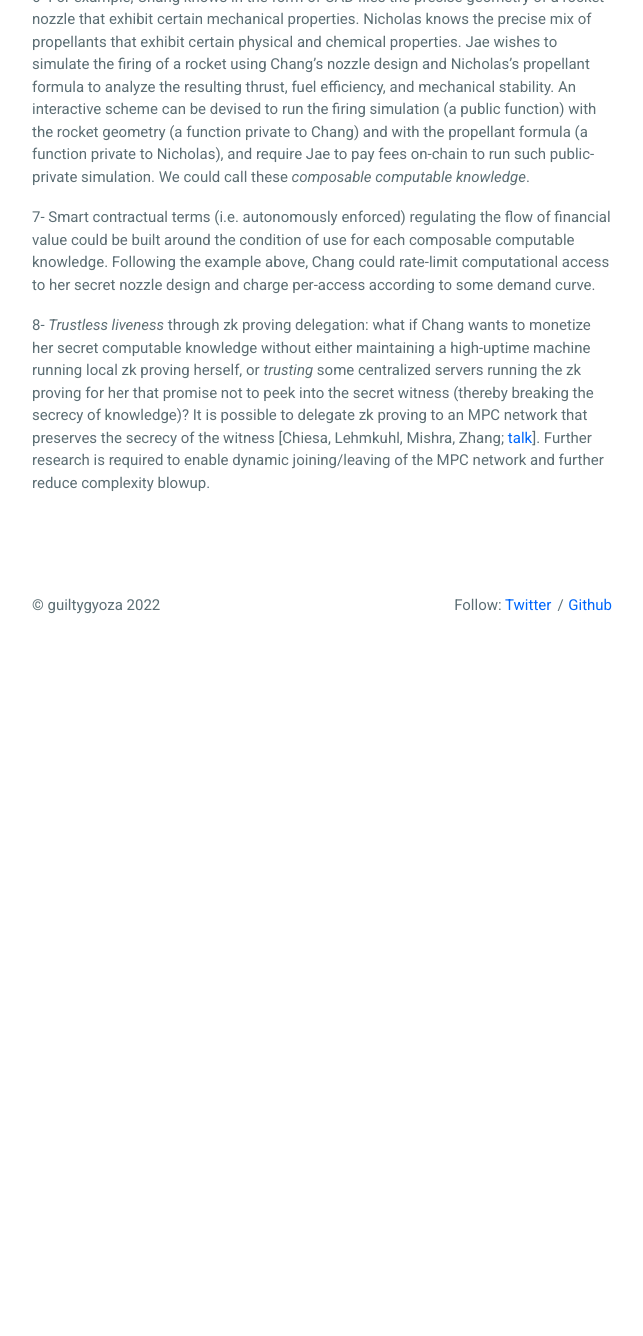
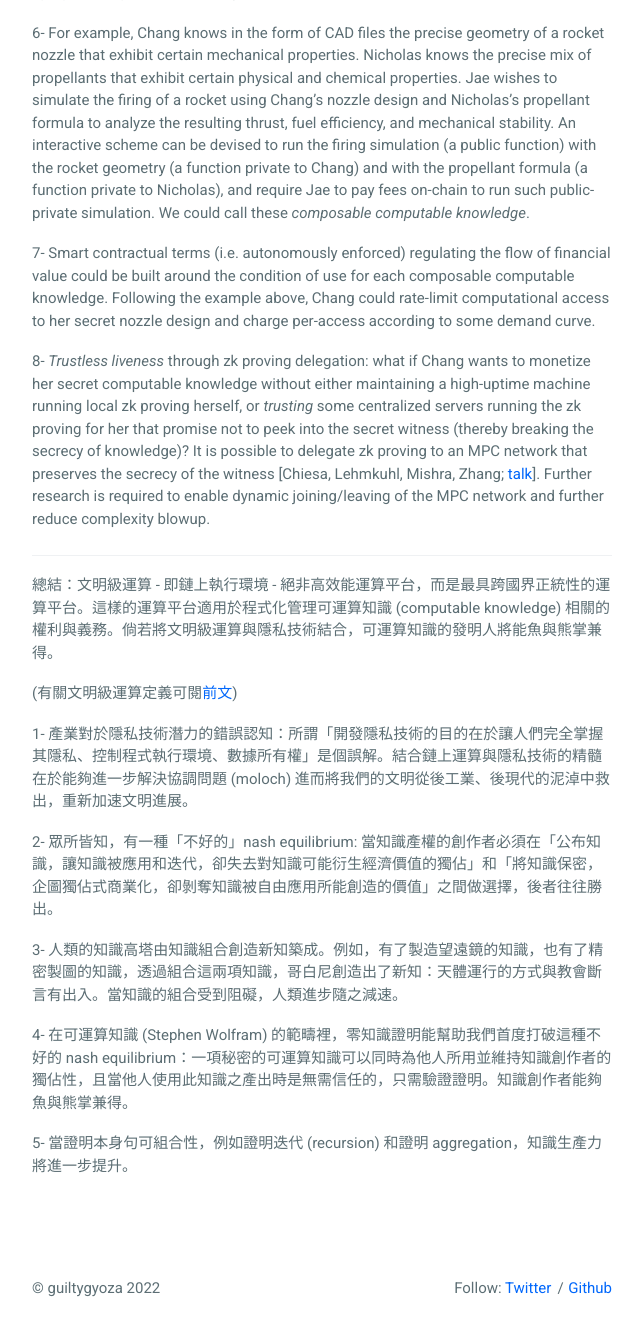
Before and after one commit to guiltygyoza/blog, a Jekyll site: the page built from _posts/2022-10-08-blockchain-computable-knowledge.md, in a window 1280 px wide and 1400 px high, scrolled down 1182 px. Shown: the top 1336 px of the window, without its empty margins (318-961 px from the left). Built offline with Jekyll 4.4.1, drawn with Linux system fonts in a browser that asks for light colours; before the commit the page ends 1899 px from its top, so only the background shows below that; some of the changed text lies outside the part shown.

Commit message:
add translation; add post

```diff
--- a/_posts/2022-10-08-blockchain-computable-knowledge.md
+++ b/_posts/2022-10-08-blockchain-computable-knowledge.md
@@ -1,6 +1,6 @@
 ---
 layout: post
-title:  "Civilizational computing for computable knowledge"
+title:  "Civilizational computing for computable knowledge // 以文明級運算乘載可運算知識"
 date:   2022-10-08 00:00:00 -0500
 categories: crypto
 published: true
@@ -25,3 +25,19 @@ Summary: Civilizational computing, far from being the most performant computing
 7- Smart contractual terms (i.e. autonomously enforced) regulating the flow of financial value could be built around the condition of use for each composable computable knowledge. Following the example above, Chang could rate-limit computational access to her secret nozzle design and charge per-access according to some demand curve.
 
 8- *Trustless liveness* through zk proving delegation: what if Chang wants to monetize her secret computable knowledge without either maintaining a high-uptime machine running local zk proving herself, or *trusting* some centralized servers running the zk proving for her that promise not to peek into the secret witness (thereby breaking the secrecy of knowledge)? It is possible to delegate zk proving to an MPC network that preserves the secrecy of the witness [Chiesa, Lehmkuhl, Mishra, Zhang; [talk](https://www.youtube.com/watch?v=iT_s92f3wds&ab_channel=ZeroKnowledge)]. Further research is required to enable dynamic joining/leaving of the MPC network and further reduce complexity blowup.
+
+---
+
+總結：文明級運算 - 即鏈上執行環境 - 絕非高效能運算平台，而是最具跨國界正統性的運算平台。這樣的運算平台適用於程式化管理可運算知識 (computable knowledge) 相關的權利與義務。倘若將文明級運算與隱私技術結合，可運算知識的發明人將能魚與熊掌兼得。
+
+(有關文明級運算定義可閱[前文](https://www.guiltygyoza.xyz/2022/09/civilizational-computing))
+
+1- 產業對於隱私技術潛力的錯誤認知：所謂「開發隱私技術的目的在於讓人們完全掌握其隱私、控制程式執行環境、數據所有權」是個誤解。結合鏈上運算與隱私技術的精髓在於能夠進一步解決協調問題 (moloch) 進而將我們的文明從後工業、後現代的泥淖中救出，重新加速文明進展。
+
+2- 眾所皆知，有一種「不好的」nash equilibrium: 當知識產權的創作者必須在「公布知識，讓知識被應用和迭代，卻失去對知識可能衍生經濟價值的獨佔」和「將知識保密，企圖獨佔式商業化，卻剝奪知識被自由應用所能創造的價值」之間做選擇，後者往往勝出。
+
+3- 人類的知識高塔由知識組合創造新知築成。例如，有了製造望遠鏡的知識，也有了精密製圖的知識，透過組合這兩項知識，哥白尼創造出了新知：天體運行的方式與教會斷言有出入。當知識的組合受到阻礙，人類進步隨之減速。
+
+4- 在可運算知識 (Stephen Wolfram) 的範疇裡，零知識證明能幫助我們首度打破這種不好的 nash equilibrium：一項秘密的可運算知識可以同時為他人所用並維持知識創作者的獨佔性，且當他人使用此知識之產出時是無需信任的，只需驗證證明。知識創作者能夠魚與熊掌兼得。
+
+5- 當證明本身句可組合性，例如證明迭代 (recursion) 和證明 aggregation，知識生產力將進一步提升。
```
Also changed, not shown: _posts/2022-10-19-double-blind.md (added, +85 -0 lines).
